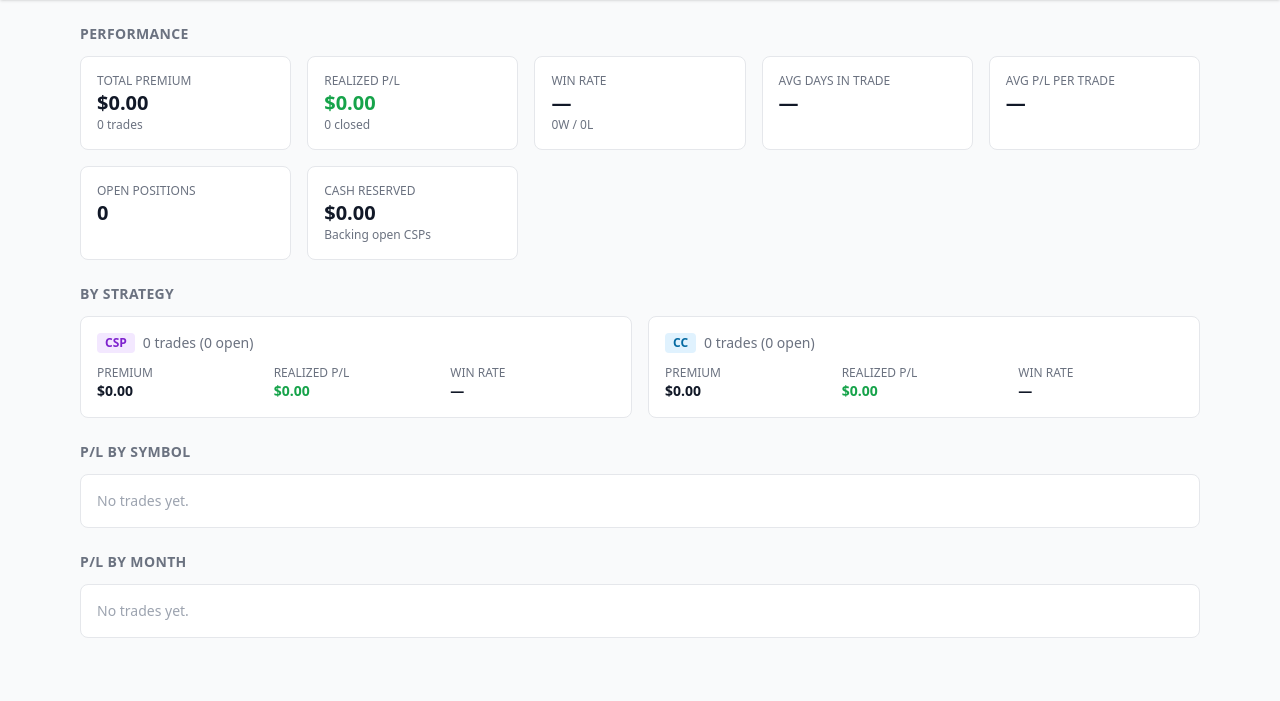
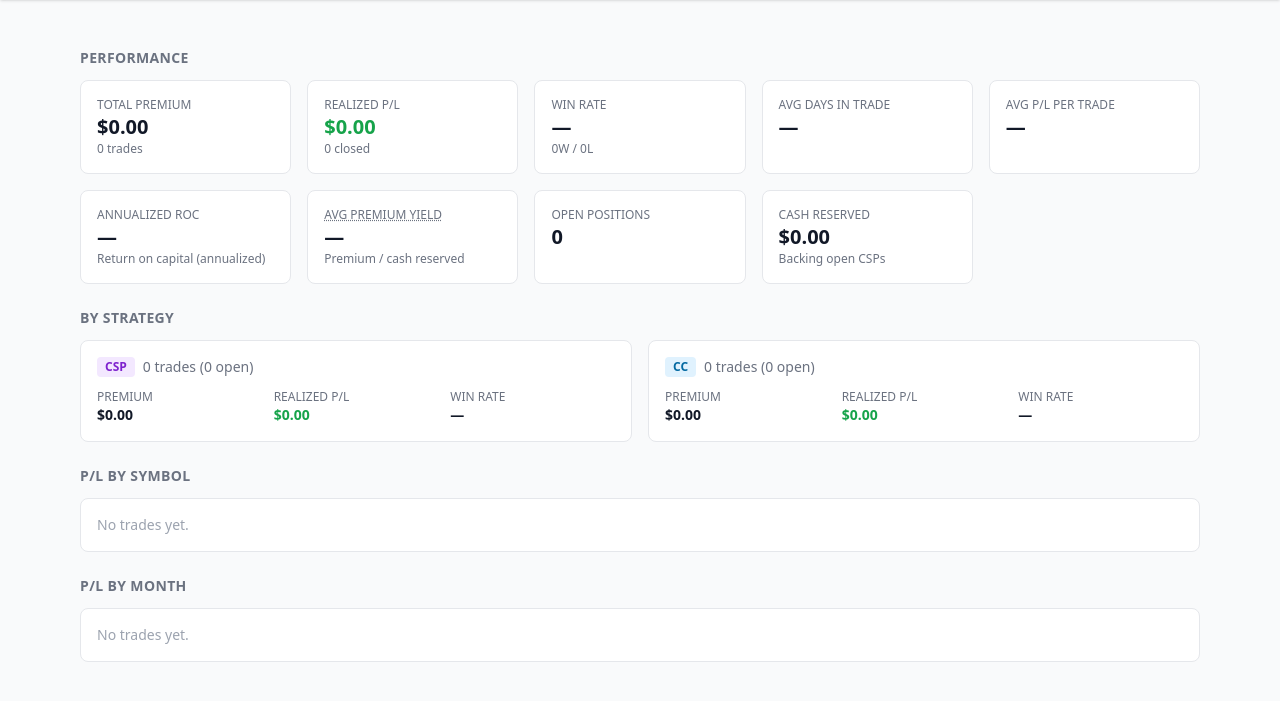
Before and after one commit to pwen/wheel, a FastAPI app: page /dashboard in a window 1280 px wide. Shown: the part 60-761 px from the top of the page. Run offline with FastAPI, Linux system fonts and the light colour scheme; data that the repository does not hold is empty; parts of the project's set-up code (start-up, migrations or seed data) failed here and were passed over; some libraries are stand-ins or nearby versions.

Commit message:
trades need attenton

```diff
--- a/static/js/dashboard.js
+++ b/static/js/dashboard.js
@@ -2,10 +2,11 @@
 
 const fmtPct = (v) => v != null ? `${Number(v).toFixed(1)}%` : "—";
 
-function card(label, value, sub, colorClass) {
+function card(label, value, sub, colorClass, tooltip) {
+    const tipAttr = tooltip ? ` title="${tooltip}" style="cursor:help; text-decoration:underline dotted"` : "";
     return `
     <div class="bg-white border rounded-lg p-4">
-      <div class="text-xs text-gray-500 uppercase">${label}</div>
+      <div class="text-xs text-gray-500 uppercase"${tipAttr}>${label}</div>
       <div class="text-xl font-semibold ${colorClass || ''}">${value}</div>
       ${sub ? `<div class="text-xs text-gray-500">${sub}</div>` : ""}
     </div>`;
@@ -27,9 +28,135 @@ function renderPerformance(p) {
             p.win_rate != null ? (p.win_rate >= 70 ? "text-green-600" : p.win_rate >= 50 ? "text-yellow-600" : "text-red-600") : ""),
         card("Avg Days in Trade", p.avg_days_in_trade != null ? p.avg_days_in_trade + "d" : "—"),
         card("Avg P/L per Trade", fmtMoney(p.avg_pl_per_trade), null, plColor(p.avg_pl_per_trade)),
+        card("Annualized ROC", p.annualized_roc != null ? fmtPct(p.annualized_roc) : "—",
+            "Return on capital (annualized)", plColor(p.annualized_roc)),
+        card("Avg Premium Yield", p.avg_premium_yield != null ? fmtPct(p.avg_premium_yield) : "—",
+            "Premium / cash reserved", null,
+            "Premium collected as a % of cash secured (strike × shares). Measures income earned relative to capital committed."),
         card("Open Positions", p.open_trades),
         card("Cash Reserved", fmtMoney(p.capital_deployed), "Backing open CSPs"),
     ].join("");
+}
+
+function renderAttention(attention) {
+    const section = $("#attention-section");
+    const el = $("#attention-list");
+    if (!attention.length) { section.classList.add("hidden"); return; }
+
+    section.classList.remove("hidden");
+    el.innerHTML = attention.map(t => {
+        const tags = t.reasons.map(r => {
+            if (r.type === "dte_critical") return `<span class="inline-flex items-center gap-1 px-2 py-0.5 rounded text-xs font-medium bg-red-100 text-red-700">⚠️ ${r.label}</span>`;
+            if (r.type === "dte_warning") return `<span class="inline-flex items-center gap-1 px-2 py-0.5 rounded text-xs font-medium bg-amber-100 text-amber-700">⏰ ${r.label}</span>`;
+            if (r.type === "profit_target") return `<span class="inline-flex items-center gap-1 px-2 py-0.5 rounded text-xs font-medium bg-green-100 text-green-700">💰 ${r.label}</span>`;
+            if (r.type === "itm") return `<span class="inline-flex items-center gap-1 px-2 py-0.5 rounded text-xs font-medium bg-red-100 text-red-700">🔴 ${r.label}</span>`;
+            return `<span class="inline-flex items-center gap-1 px-2 py-0.5 rounded text-xs font-medium bg-gray-100 text-gray-700">${r.label}</span>`;
+        }).join(" ");
+        const badge = t.strategy_type === "CSP"
+            ? `<span class="px-2 py-0.5 rounded text-xs font-semibold bg-purple-100 text-purple-700">CSP</span>`
+            : `<span class="px-2 py-0.5 rounded text-xs font-semibold bg-sky-100 text-sky-700">CC</span>`;
+        return `
+        <a href="/trade/${t.id}" class="block bg-white border rounded-lg p-3 hover:border-indigo-300 transition-colors">
+          <div class="flex items-center justify-between flex-wrap gap-2">
+            <div class="flex items-center gap-2">
+              ${badge}
+              <span class="font-semibold">${t.symbol}</span>
+              <span class="text-gray-500 text-sm">$${t.strike} exp ${t.expiry_date}</span>
+            </div>
+            <div class="flex items-center gap-2 flex-wrap">${tags}</div>
+          </div>
+        </a>`;
+    }).join("");
+}
+
+async function enrichAttentionWithPrices(attention) {
+    if (!attention.length) return;
+
+    // Fetch spot prices for ITM check
+    const symbols = [...new Set(attention.map(t => t.symbol))];
+    let prices = {};
+    try {
+        const res = await fetch("/api/prices?" + symbols.map(s => "symbols=" + s).join("&"));
+        prices = await res.json();
+    } catch { /* ignore */ }
+
+    // Fetch option prices for profit check
+    const contracts = attention.map(t => ({
+        trade_id: t.id,
+        symbol: t.symbol,
+        expiry_date: t.expiry_date,
+        strike: t.strike,
+        strategy_type: t.strategy_type,
+    }));
+    let optionPrices = {};
+    try {
+        const res = await fetch("/api/option-prices", {
+            method: "POST",
+            headers: { "Content-Type": "application/json" },
+            body: JSON.stringify(contracts),
+        });
+        optionPrices = await res.json();
+    } catch { /* ignore */ }
+
+    // Enrich with live data flags
+    let changed = false;
+    for (const t of attention) {
+        const spot = prices[t.symbol];
+        if (spot != null) {
+            const itm = t.strategy_type === "CSP" ? spot < t.strike : spot > t.strike;
+            if (itm) {
+                t.reasons.push({ type: "itm", label: `ITM — spot $${Number(spot).toFixed(2)}` });
+                changed = true;
+            }
+        }
+        const quote = optionPrices[t.id];
+        if (quote && quote.mid != null) {
+            const upl = (t.premium_per_share - quote.mid) * t.contracts * t.multiplier;
+            const uplPct = t.total_premium > 0 ? (upl / t.total_premium) * 100 : 0;
+            if (uplPct >= 50) {
+                t.reasons.push({ type: "profit_target", label: `${uplPct.toFixed(0)}% profit — consider BTC` });
+                changed = true;
+            }
+        }
+    }
+    if (changed) renderAttention(attention);
+}
+
+const OUTCOME_META = {
+    expired: { label: "Expired", color: "bg-green-500", text: "text-green-700" },
+    btc:     { label: "Bought to Close", color: "bg-blue-500", text: "text-blue-700" },
+    assigned:{ label: "Assigned", color: "bg-amber-500", text: "text-amber-700" },
+    rolled:  { label: "Rolled", color: "bg-purple-500", text: "text-purple-700" },
+};
+
+function renderOutcomeDistribution(dist) {
+    const section = $("#outcome-section");
+    const el = $("#outcome-dist");
+    const total = Object.values(dist).reduce((a, b) => a + b, 0);
+    if (total === 0) { section.classList.add("hidden"); return; }
+
+    section.classList.remove("hidden");
+    const bar = Object.entries(OUTCOME_META).map(([key, meta]) => {
+        const count = dist[key] || 0;
+        if (count === 0) return "";
+        const pct = (count / total * 100).toFixed(1);
+        return `<div class="${meta.color} h-8 rounded" style="width:${pct}%" title="${meta.label}: ${count} (${pct}%)"></div>`;
+    }).join("");
+
+    const legend = Object.entries(OUTCOME_META).map(([key, meta]) => {
+        const count = dist[key] || 0;
+        if (count === 0) return "";
+        const pct = (count / total * 100).toFixed(1);
+        return `<div class="flex items-center gap-2 text-sm">
+            <div class="w-3 h-3 rounded ${meta.color}"></div>
+            <span class="${meta.text} font-medium">${meta.label}</span>
+            <span class="text-gray-500">${count} (${pct}%)</span>
+        </div>`;
+    }).join("");
+
+    el.innerHTML = `
+        <div class="flex gap-1 rounded overflow-hidden mb-3">${bar}</div>
+        <div class="flex flex-wrap gap-4">${legend}</div>`;
 }
 
 function renderStrategy(byStrat) {
@@ -75,6 +202,7 @@ function renderSymbolTable(symbols) {
         <td class="px-4 py-2 text-right">${fmtMoney(s.premium)}</td>
         <td class="px-4 py-2 text-right ${plColor(s.realized_pl)}">${fmtMoney(s.realized_pl)}</td>
         <td class="px-4 py-2 text-right">${s.wins + s.losses > 0 ? fmtPct(s.wins / (s.wins + s.losses) * 100) : "—"}</td>
+        <td class="px-4 py-2 text-right">${s.assignment_rate != null ? fmtPct(s.assignment_rate) : "—"}</td>
       </tr>`).join("");
 
     el.innerHTML = `
@@ -86,6 +214,7 @@ function renderSymbolTable(symbols) {
           <th class="px-4 py-2 text-right">Premium</th>
           <th class="px-4 py-2 text-right">Realized P/L</th>
           <th class="px-4 py-2 text-right">Win Rate</th>
+          <th class="px-4 py-2 text-right">Assign Rate</th>
         </tr>
       </thead>
       <tbody>${rows}</tbody>
@@ -139,9 +268,14 @@ document.addEventListener("DOMContentLoaded", async () => {
         const data = await res.json();
 
         renderPerformance(data.performance);
+        renderAttention(data.attention);
+        renderOutcomeDistribution(data.outcome_distribution);
         renderStrategy(data.by_strategy);
         renderSymbolTable(data.by_symbol);
         renderMonthTable(data.by_month);
+
+        // Async: enrich attention list with live prices (ITM + profit check)
+        enrichAttentionWithPrices(data.attention);
     } catch (e) {
         $("#perf-cards").innerHTML = `<p class="text-red-500 text-sm">${e.message}</p>`;
     }
--- a/static/js/trade_detail.js
+++ b/static/js/trade_detail.js
@@ -105,7 +105,7 @@ function renderGlance(t, currentPrice) {
       </div>
     </div>` : ''}
     <p class="text-base text-gray-900 mb-3">${obligation}</p>
-    <div class="grid grid-cols-2 md:grid-cols-4 gap-4">
+    <div class="grid grid-cols-2 md:grid-cols-5 gap-4">
       <div>
         <div class="text-xs text-gray-500 uppercase">Premium Collected</div>
         <div class="text-lg font-semibold">${fmtMoney(premiumCollected)}</div>
@@ -119,6 +119,10 @@ function renderGlance(t, currentPrice) {
       <div>
         <div class="text-xs text-gray-500 uppercase">Return on Capital</div>
         <div class="text-lg font-semibold ${rocColor}">${returnOnCapital != null ? fmtPct(returnOnCapital) : '<span class="text-gray-400 text-sm">—</span>'}</div>
+      </div>
+      <div>
+        <div class="text-xs text-gray-500 uppercase" title="Premium collected as a % of cash secured (strike × shares). Measures income earned relative to capital committed." style="cursor:help; text-decoration:underline dotted">Premium Yield</div>
+        <div class="text-lg font-semibold">${(() => { const cash = Number(t.strike) * t.contracts * t.multiplier; return cash > 0 ? fmtPct(premiumCollected / cash * 100) : '—'; })()}</div>
       </div>
       <div>
         <div class="text-xs text-gray-500 uppercase">Time Elapsed</div>
--- a/templates/dashboard.html
+++ b/templates/dashboard.html
@@ -23,12 +23,24 @@
 
     <main class="max-w-6xl mx-auto px-4 py-6 space-y-6">
 
+        <!-- Trades Needing Attention -->
+        <section id="attention-section" class="hidden">
+            <h3 class="text-sm font-semibold text-gray-500 uppercase tracking-wide mb-3">Trades Needing Attention</h3>
+            <div id="attention-list" class="space-y-2"></div>
+        </section>
+
         <!-- Performance Cards -->
         <section>
             <h3 class="text-sm font-semibold text-gray-500 uppercase tracking-wide mb-3">Performance</h3>
             <div id="perf-cards" class="grid grid-cols-2 md:grid-cols-4 lg:grid-cols-5 gap-4">
                 <p class="text-gray-400 text-sm col-span-full">Loading…</p>
             </div>
+        </section>
+
+        <!-- Outcome Distribution -->
+        <section id="outcome-section" class="hidden">
+            <h3 class="text-sm font-semibold text-gray-500 uppercase tracking-wide mb-3">Outcome Distribution</h3>
+            <div id="outcome-dist" class="bg-white border rounded-lg p-4"></div>
         </section>
 
         <!-- Strategy Split -->
```
